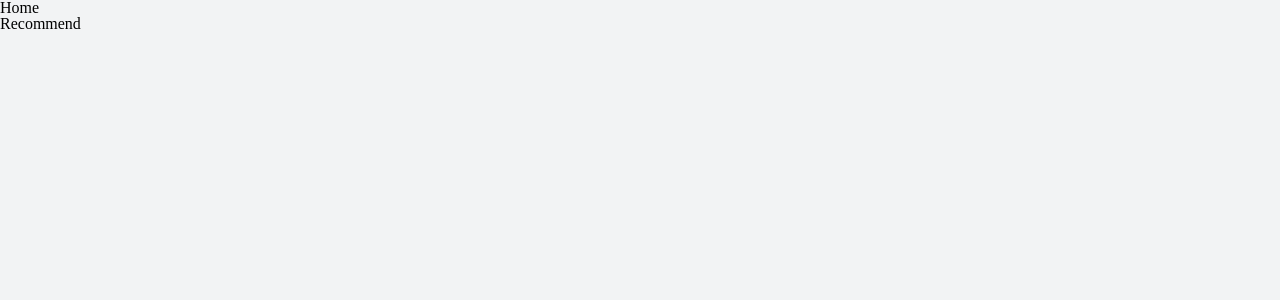
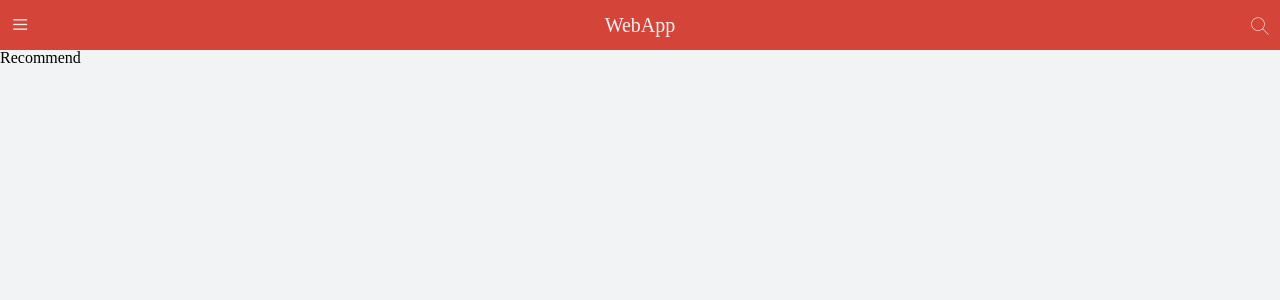
Before and after one commit to wingsico/i-music, a React (Create React App) app: page /recommend in a window 1280 px wide. Shown: the top 300 px of the page. Built offline with nearby package versions, Linux system fonts and the light colour scheme.

Commit message:
feat: use styled-components

```diff
--- /dev/null
+++ b/src/assets/style/global-style.ts
@@ -0,0 +1,36 @@
+const extendClick = () => `
+  position: relative;
+  &:before {
+    content: '';
+    position: absolute;
+    top: -10px; bottom: -10px; left: -10px; right: -10px;
+  };
+`
+
+const noWrap = () => `
+  text-overflow: ellipsis;
+  overflow: hidden;
+  white-space: nowrap;
+`
+
+const globalStyle =  {
+  'theme-color': '#d44439',
+  'theme-color-shadow': 'rgba (212, 68, 57, .5)',
+  'font-color-light': '#f1f1f1',
+  'font-color-desc': '#2E3030',
+  'font-color-desc-v2': '#bba8a8',// 略淡
+  'font-size-ss': '10px',
+  'font-size-s': '12px',
+  'font-size-m': '14px',
+  'font-size-l': '16px',
+  'font-size-ll': '18px',
+  "border-color": '#e4e4e4',
+  'background-color': '#f2f3f4',
+  'background-color-shadow': 'rgba (0, 0, 0, 0.3)',
+  'highlight-background-color': '#fff',
+  extendClick,
+  noWrap
+}
+
+
+export default globalStyle;
--- a/src/pages/Home/index.tsx
+++ b/src/pages/Home/index.tsx
@@ -1,5 +1,6 @@
-import React from 'react';
-import { renderRoutes, RouteConfigComponentProps,  } from 'react-router-config';
+import React from "react";
+import { renderRoutes, RouteConfigComponentProps } from "react-router-config";
+import { Top } from "./style";
 
 // 使用 Route 信息需要继承 RouteConfigComponentProps
 interface Props extends RouteConfigComponentProps {}
@@ -9,15 +10,17 @@
  * 嵌套路由需要在嵌套的组件内使用 renderRoutes 去渲染子路由
  */
 function Home(props: Props) {
-  const { route }  = props;
+  const { route } = props;
   return (
     <>
-    <div>Home</div>
-    <div>
-      { renderRoutes(route?.routes)}
-    </div>
+      <Top>
+        <span className="iconfont menu">&#xe65c;</span>
+        <span className="title">WebApp</span>
+        <span className="iconfont search">&#xe62b;</span>
+      </Top>
+      <div>{renderRoutes(route?.routes)}</div>
     </>
-  )
+  );
 }
 
 export default React.memo(Home);
--- /dev/null
+++ b/src/pages/Home/style.ts
@@ -0,0 +1,18 @@
+import styled from 'styled-components';
+import globalStyle from '../../assets/style/global-style';
+
+export const Top = styled.div`
+  display: flex;
+  flex-direction: row;
+  justify-content: space-between;
+  padding: 5px 10px;
+  background: ${globalStyle["theme-color"]};
+  & > span {
+    line-height: 40px;
+    color: #f1f1f1;
+    font-size: 20px;
+    &.iconfont {
+      font-size: 20px;
+    }
+  }
+`
```
Also changed, not shown: 1 other file (tests, documents, lock files or other folders).
